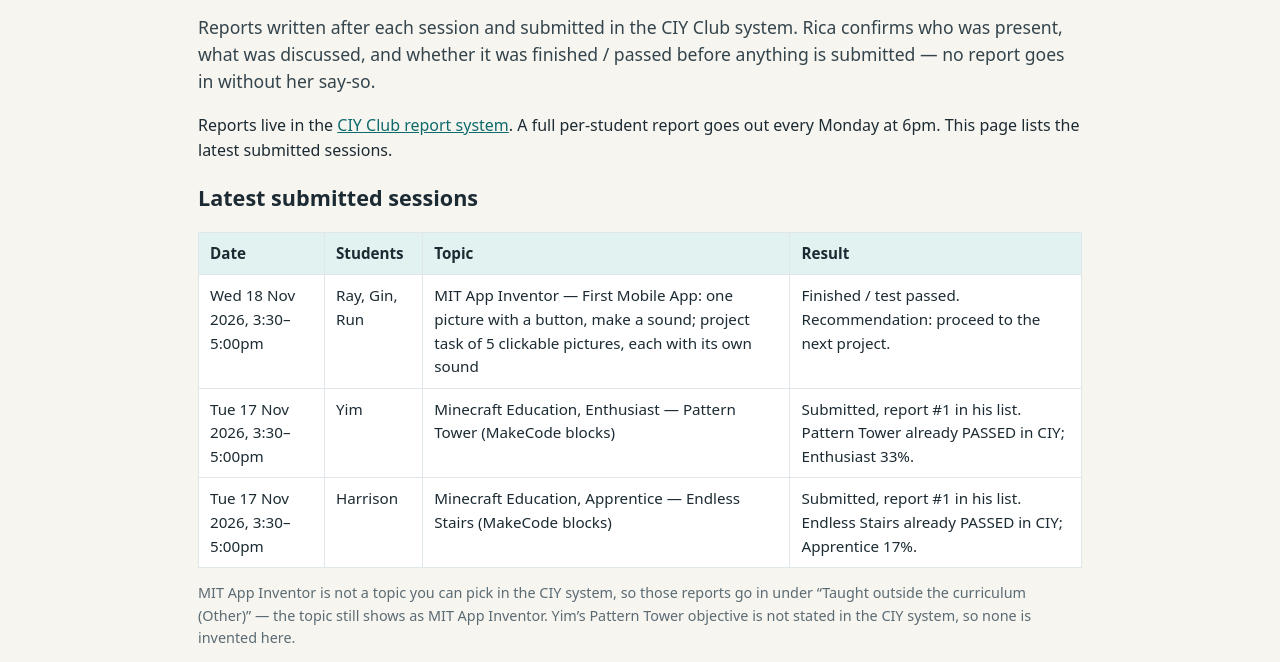
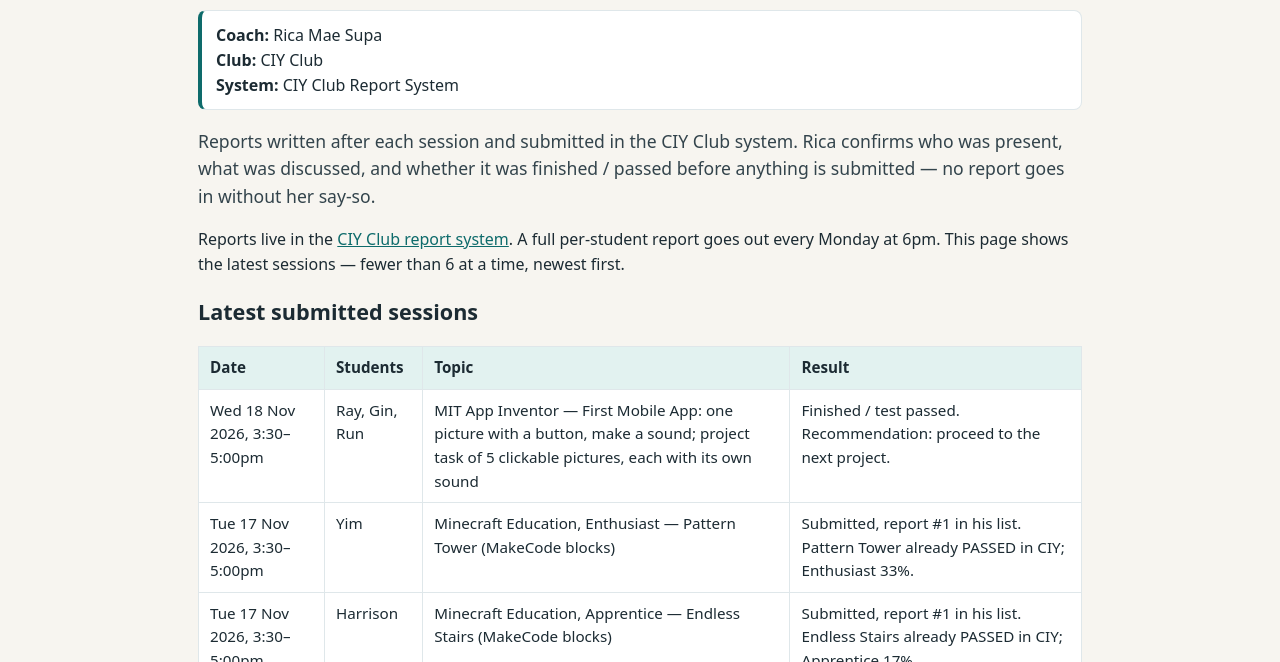
Before and after one commit to Ricamaesupa/lesson-plans, a plain HTML site: page end-session-report.html in a window 1280 px wide. Shown: the part 147-809 px from the top of the page. Drawn offline with Linux system fonts and the light colour scheme.

Commit message:
End Session Report: coach header from CIY system, sessions capped at fewer than 6

```diff
--- a/end-session-report.html
+++ b/end-session-report.html
@@ -12,8 +12,9 @@
 <main class="wrap">
 <p class="kicker">CIY Club &middot; Coach Rica Mae Supa</p>
 <h1>End Session Report</h1>
+<div class="report-header"><strong>Coach:</strong> Rica Mae Supa<br><strong>Club:</strong> CIY Club<br><strong>System:</strong> CIY Club Report System</div>
 <p class="lede">Reports written after each session and submitted in the CIY Club system. Rica confirms who was present, what was discussed, and whether it was finished / passed before anything is submitted — no report goes in without her say-so.</p>
-<p>Reports live in the <a href="https://www.ciyclubthailand-report.com/#/my-profile">CIY Club report system</a>. A full per-student report goes out every Monday at 6pm. This page lists the latest submitted sessions.</p>
+<p>Reports live in the <a href="https://www.ciyclubthailand-report.com/#/my-profile">CIY Club report system</a>. A full per-student report goes out every Monday at 6pm. This page shows the latest sessions — fewer than 6 at a time, newest first.</p>
 <h2>Latest submitted sessions</h2>
 <table class="ctable"><tr><th>Date</th><th>Students</th><th>Topic</th><th>Result</th></tr>
 <tr><td>Wed 18 Nov 2026, 3:30&ndash;5:00pm</td><td>Ray, Gin, Run</td><td>MIT App Inventor — First Mobile App: one picture with a button, make a sound; project task of 5 clickable pictures, each with its own sound</td><td>Finished / test passed. Recommendation: proceed to the next project.</td></tr>
--- a/styles.css
+++ b/styles.css
@@ -27,6 +27,7 @@ h2{font-size:1.35rem}
 .how{background:var(--card);border:1px solid var(--line);border-radius:14px;padding:20px}
 .small{font-size:.9rem;color:var(--muted)}
 .note{background:#fff8e6;border:1px solid #f0d9a0;border-left:4px solid var(--amber);border-radius:8px;padding:12px 14px;margin:14px 0}
+.report-header{background:var(--card);border:1px solid var(--line);border-left:4px solid var(--accent);border-radius:8px;padding:12px 14px;margin:14px 0}
 .toolbar{display:flex;gap:8px;flex-wrap:wrap;margin:16px 0 10px}
 .toolbar input{flex:1;min-width:220px;padding:11px 12px;font-size:1rem;border:1px solid var(--line);border-radius:9px;background:#fff}
 .toolbar button,.chip{padding:9px 13px;font-size:.95rem;border:1px solid var(--line);border-radius:999px;background:#fff;cursor:pointer}
```
